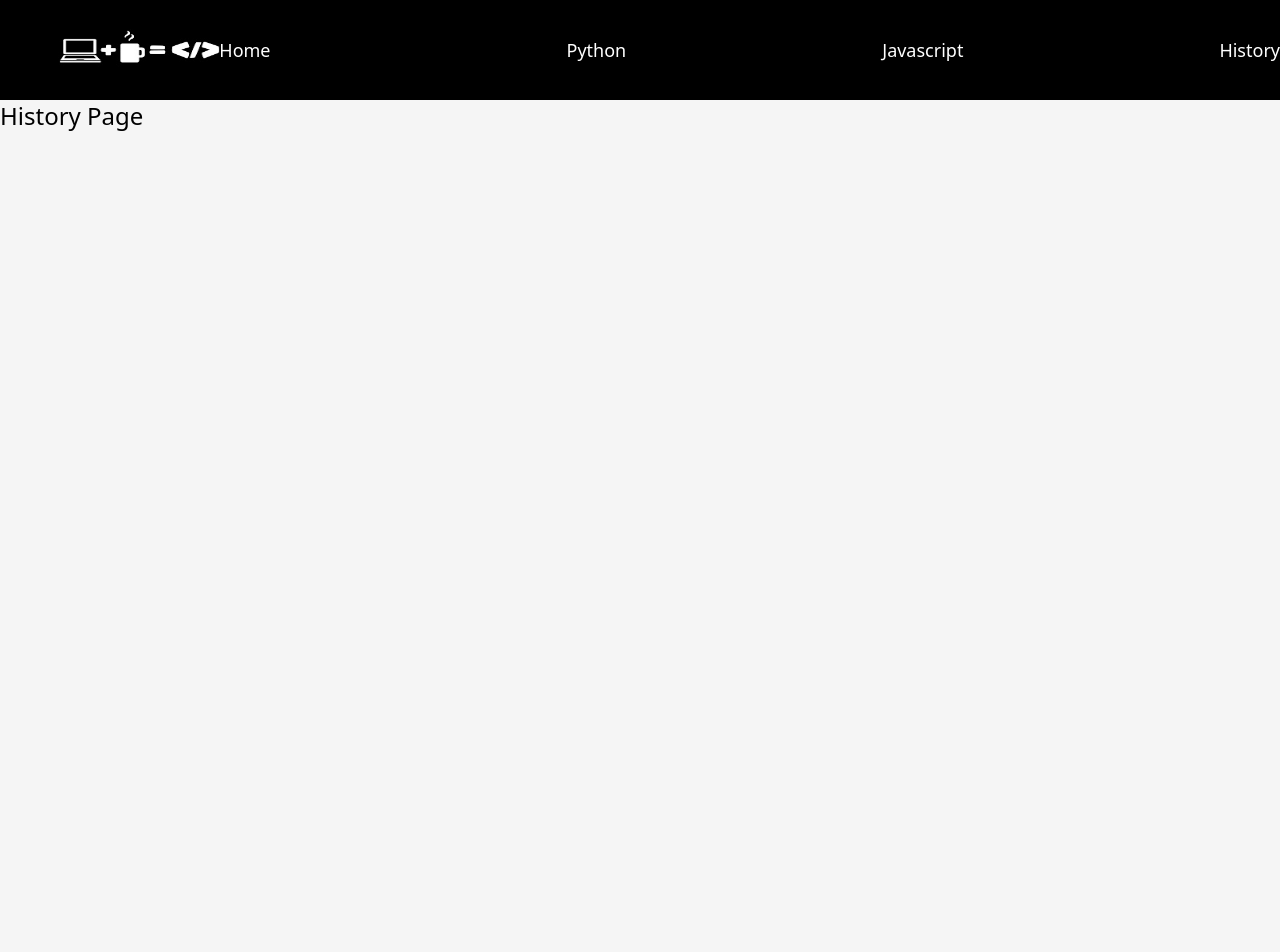
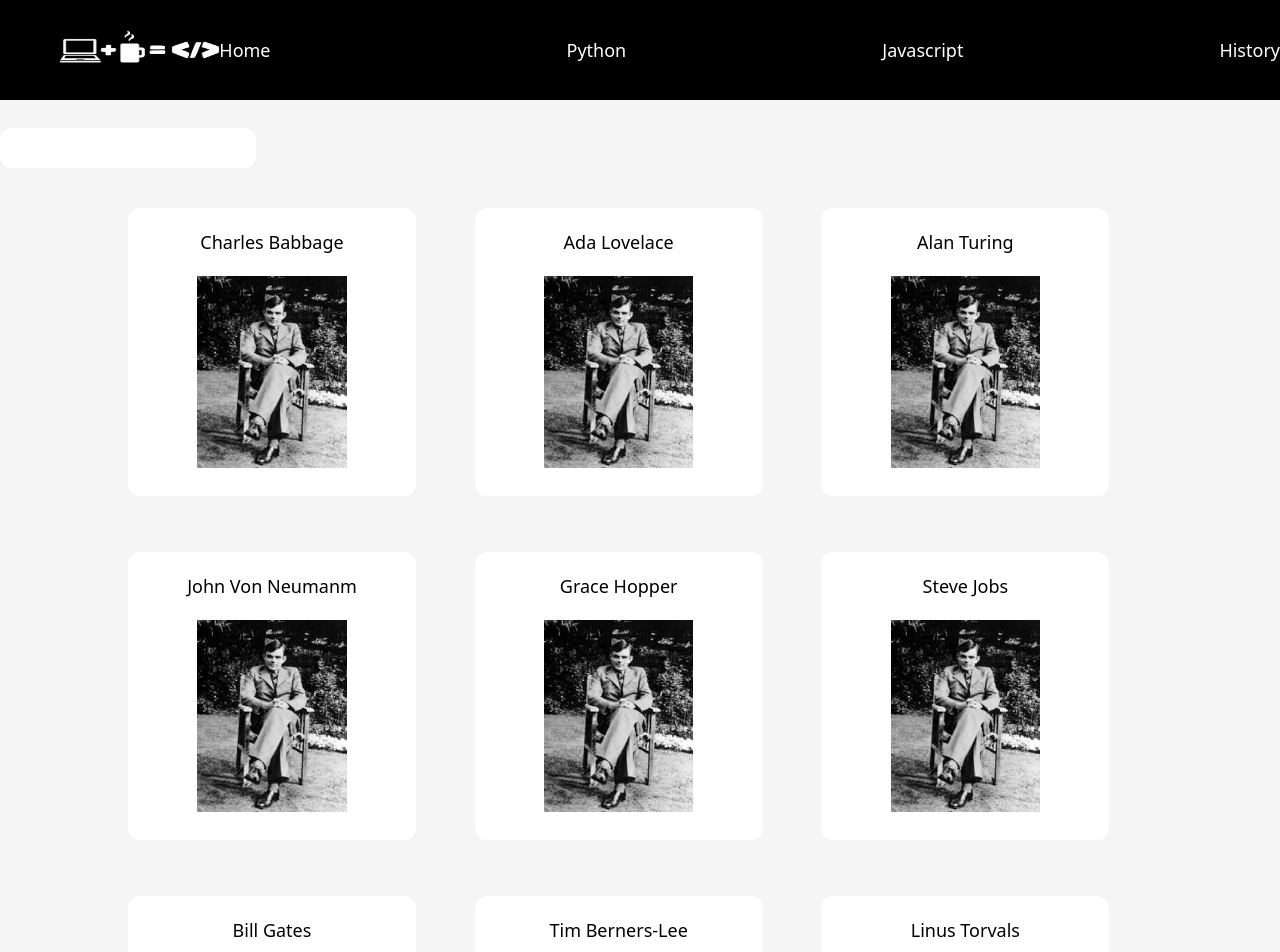
Before and after one commit to ColdCoder27/SkoleProjektProgrammering, a Next.js app: page /history in a window 1280 px wide. Shown: the top 952 px of the page. Before the commit the page ends 800 px from the top, so only its background shows below. Built offline with nearby package versions, Linux system fonts and the light colour scheme.

Commit message:
made a search field on history

```diff
--- /dev/null
+++ b/app/history/[person]/page.jsx
@@ -0,0 +1,18 @@
+"use client"
+import React, { useState } from 'react'
+import { personsData } from '@/data/persons-data'
+function Page({params}) {
+  console.log(params)
+  const personName = params.person ? params.person.toLowerCase() : ""
+  const index = personName ? personsData.findIndex(obj => obj.name.split(" ").join("").toLowerCase() === personName):0
+  return(
+    <div className='w-full mt-10 h-full flex flex-col items-center'>
+      <p className="text-black text-2xl">{personsData[index].name}</p>
+      <div className='w-1/4 mt-10 text-black text-lg text-center'>
+        {personsData[index].story}
+      </div>
+    </div>
+  )
+}
+
+export default Page
--- a/app/history/page.jsx
+++ b/app/history/page.jsx
@@ -1,8 +1,30 @@
+"use client"
 import React from 'react'
+import Image from 'next/image'
+import { personsData } from '@/data/persons-data'
+import turing from "@/public/alanturning.jpg"
+import { useRouter } from 'next/navigation'
+function History() {
+  const elements = personsData.map((obj)=>{
+    const router = useRouter()
+    const person = obj.name
+    return(
+      <div onClick={()=>{router.push(`/history/${person.split(" ").join("")}`)}} key={obj.name} className='mt-10 w-72 h-72 bg-white rounded-xl flex flex-col items-center'>
+        <p className='text-center text-lg mt-5'>{person}</p>
+        <Image src={turing} className="h-2/3 w-auto mt-5" />
+      </div>
+    )
+  })
+  return (
+    <>
+      <input type='text' className='bg-white w-1/5 h-10 rounded-xl mx-auto mt-7 border-black'/>
+      <div className=' mx-auto w-4/5 h-full grid grid-cols-3 gap-4'>
+        {elements}
+        <div className='h-20 w-full bg-whitesmoke'>
 
-function History() {
-  return (
-    <div className='text-2xl'>History Page</div>
+        </div>
+      </div>
+    </>
   )
 }
 
--- a/app/javascript/page.jsx
+++ b/app/javascript/page.jsx
@@ -1,6 +1,6 @@
 import LearningBox from '@/components/LearningBox'
 import React from 'react'
-import {jsArray} from "@/components/data.jsx"
+import {jsArray} from "@/data/learning-data.jsx"
 function Javascript() {
   return (
     <div className='h-full w-full flex'>
--- /dev/null
+++ b/data/persons-data.jsx
@@ -0,0 +1,38 @@
+export const personsData = [
+    {
+        name: "Charles Babbage",
+        story: "Charles Babbage (1791–1871): Often referred to as the father of the computer, Babbage was an English mathematician, philosopher, inventor, and mechanical engineer who originated the concept of a programmable computer. He is best known for his work on the Analytical Engine."
+    },
+    {
+        name: "Ada Lovelace",
+        story: "Ada Lovelace (1815–1852): An English mathematician and writer, Lovelace is celebrated for her work on Charles Babbage's early mechanical general-purpose computer, the Analytical Engine. Her notes on the engine include what is recognized as the first algorithm intended to be processed by a machine, making her arguably the world's first computer programmer."
+    },
+    {
+        name: "Alan Turing",
+        story: "Alan Turing (1912–1954): A British mathematician, logician, and cryptanalyst, Turing was a key figure in the development of theoretical computer science. He provided a formalization of the concepts of algorithm and computation with the Turing machine, playing a crucial role in the creation of the modern computer."
+    },
+    {
+        name: "John Von Neumanm",
+        story: "John von Neumann (1903–1957): A Hungarian-American mathematician, physicist, computer scientist, and polymath, von Neumann made major contributions to a number of fields, including the design of the architecture for the stored-program computer—the von Neumann architecture, which is still used in most computers today."
+    },
+    {
+        name: "Grace Hopper",
+        story: "Grace Hopper (1906–1992): An American computer scientist and United States Navy rear admiral, Hopper was a pioneer in computer programming. She was one of the first programmers of the Harvard Mark I computer and developed the first compiler for a computer programming language."
+    },
+    {
+        name: "Steve Jobs",
+        story: "Steve Jobs (1955–2011): Co-founder, chairman, and CEO of Apple Inc., Jobs was a key figure in the personal computer revolution. He oversaw the development of revolutionary products like the iPod, iPhone, and iPad, greatly influencing modern consumer technology."
+    },
+    {
+        name: "Bill Gates",
+        story: "Bill Gates (born 1955): Co-founder of Microsoft, Gates played a significant role in the PC revolution. Under his leadership, Microsoft became the world’s largest personal-computer software company."
+    },
+    {
+        name: "Tim Berners-Lee",
+        story: "Tim Berners-Lee (born 1955): An English engineer and computer scientist, Berners-Lee is best known as the inventor of the World Wide Web. He implemented the first successful communication between a Hypertext Transfer Protocol (HTTP) client and server via the internet in November 1989."
+    },
+    {
+        name: "Linus Torvals",
+        story: "Linus Torvalds (born 1969): A Finnish-American software engineer, Torvalds is the creator of the Linux kernel, which is the foundation for a wide variety of operating systems, including Android and Chrome OS, and has had a large impact on the technology industry."
+    }
+]
```
Also changed, not shown: data/learning-data.jsx (line endings or trailing spaces), public/alanturning.jpg (added).
